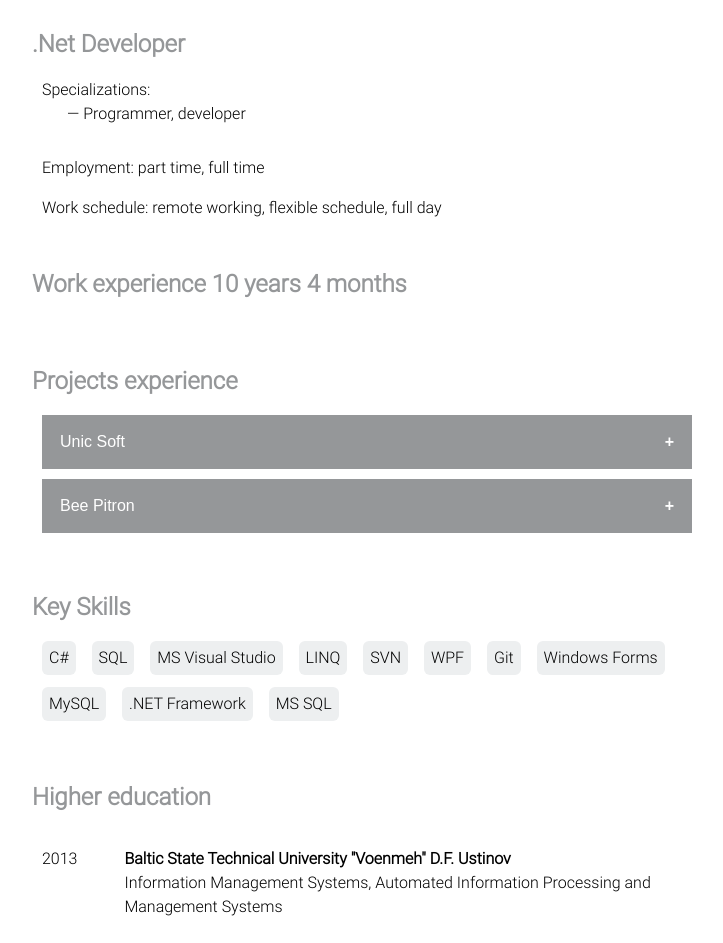
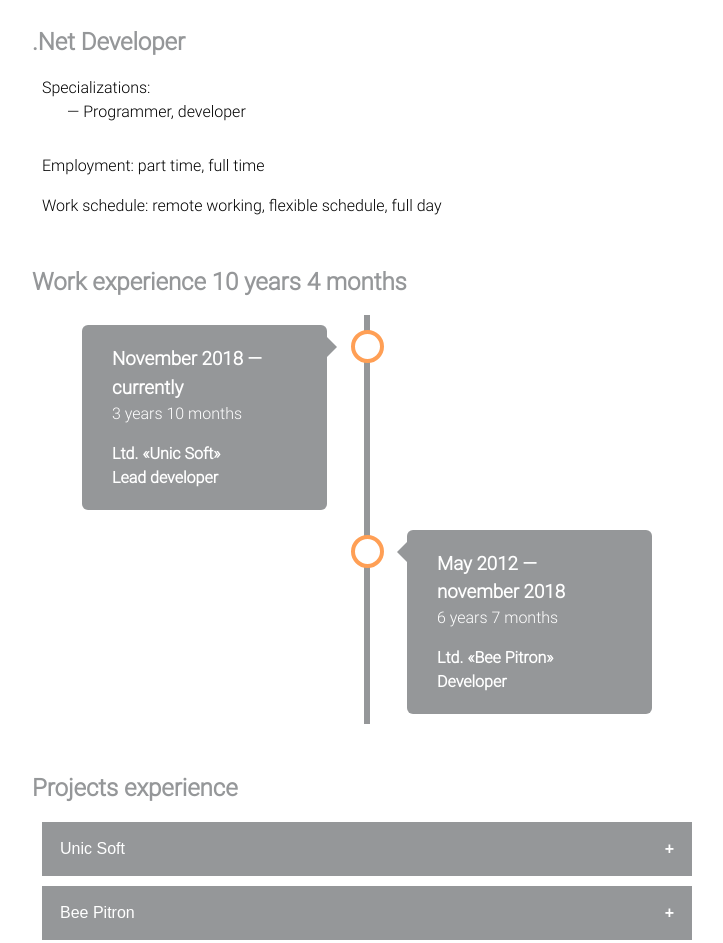
Before and after one commit to 4elovek-nevadimka/4elovek-nevadimka.github.io, a plain HTML site: page index.html in a window 1280 px wide. Shown: the part 255-1198 px from the top of the page, without its empty margins (273-996 px from the left). Drawn offline with Linux system fonts and the light colour scheme.

Commit message:
added timeline section

```diff
--- a/css/contacts-social-media.css
+++ b/css/contacts-social-media.css
@@ -1,23 +1,23 @@
 .contacts-social-container {
     display: flex;
-    height: 40px;
     margin-top: 10px;
 }
 
 .fa {
     padding: 10px;
-    width: 20px;
+    width: 40px;
     text-align: center;
-    margin: 2px 2px;
+    margin: 4px 4px;
     border-radius: 50%;
 }
 
 @media only screen and (max-width: 700px) {
     /* For mobile phones: */
     .fa {
-        width: 25px;
-        height: 25px;
-        margin: 0.5rem 0.65rem;
+        padding: 12px;
+        width: 50px;
+        height: 50px;
+        margin: 0.5rem 0.5rem;
     }
   }
 
--- a/css/style.css
+++ b/css/style.css
@@ -1,6 +1,10 @@
 @font-face {
     src: url('../fonts/Roboto-Light.ttf');
     font-family: "Roboto Light";
+}
+
+* {
+    box-sizing: border-box;
 }
 
 body, html {
--- /dev/null
+++ b/css/timeline.css
@@ -0,0 +1,135 @@
+/* The actual timeline (the vertical ruler) */
+.timeline {
+    position: relative;
+    max-width: 700px;
+    margin: 0 auto;
+}
+
+/* The actual timeline (the vertical ruler) */
+.timeline::after {
+    content: '';
+    position: absolute;
+    width: 6px;
+    background-color: #959799;
+    top: 0;
+    bottom: 0;
+    left: 50%;
+    margin-left: -3px;
+}
+
+/* Container around content */
+.timeline-container {
+    padding: 10px 40px;
+    position: relative;
+    background-color: inherit;
+    width: 50%;
+}
+
+/* The circles on the timeline */
+.timeline-container::after {
+    content: '';
+    position: absolute;
+    width: 25px;
+    height: 25px;
+    right: -17px;
+    background-color: white;
+    border: 4px solid #FF9F55;
+    top: 15px;
+    border-radius: 50%;
+    z-index: 1;
+}
+
+/* Place the container to the left */
+.left {
+    left: 0;
+}
+
+/* Place the container to the right */
+.right {
+    left: 50%;
+}
+
+/* Add arrows to the left container (pointing right) */
+.left::before {
+    content: " ";
+    height: 0;
+    position: absolute;
+    top: 22px;
+    width: 0;
+    z-index: 1;
+    right: 30px;
+    border: medium solid #959799;
+    border-width: 10px 0 10px 10px;
+    border-color: transparent transparent transparent #959799;
+}
+
+/* Add arrows to the right container (pointing left) */
+.right::before {
+    content: " ";
+    height: 0;
+    position: absolute;
+    top: 22px;
+    width: 0;
+    z-index: 1;
+    left: 30px;
+    border: medium solid #959799;
+    border-width: 10px 10px 10px 0;
+    border-color: transparent #959799 transparent transparent;
+}
+
+/* Fix the circle for containers on the right side */
+.right::after {
+    left: -16px;
+}
+
+/* The actual content */
+.timeline-content {
+    padding: 20px 30px;
+    background-color: #959799;
+    position: relative;
+    border-radius: 6px;
+    color: white;
+}
+
+.timeline-content h3 {
+    margin: 0px;
+}
+
+.timeline-content p {
+    font-weight: bold;
+}
+
+/* Media queries - Responsive timeline on screens less than 600px wide */
+@media screen and (max-width: 600px) {
+
+    /* Place the timelime to the left */
+    .timeline::after {
+        left: 31px;
+    }
+
+    /* Full-width containers */
+    .timeline-container {
+        width: 100%;
+        padding-left: 70px;
+        padding-right: 25px;
+    }
+
+    /* Make sure that all arrows are pointing leftwards */
+    .timeline-container::before {
+        left: 60px;
+        border: medium solid #959799;
+        border-width: 10px 10px 10px 0;
+        border-color: transparent #959799 transparent transparent;
+    }
+
+    /* Make sure all circles are at the same spot */
+    .left::after,
+    .right::after {
+        left: 15px;
+    }
+
+    /* Make all right containers behave like the left ones */
+    .right {
+        left: 0%;
+    }
+}
--- a/index.html
+++ b/index.html
@@ -7,6 +7,7 @@
     <link rel="stylesheet" type="text/css" href="css/style.css">
     <link rel="stylesheet" type="text/css" href="css/contacts-social-media.css">
     <link rel="stylesheet" type="text/css" href="css/collapsible-blocks.css">
+    <link rel="stylesheet" type="text/css" href="css/timeline.css">
     <link rel="stylesheet" href="https://cdnjs.cloudflare.com/ajax/libs/font-awesome/4.7.0/css/font-awesome.min.css">
     <title>Resume</title>
 </head>
@@ -22,7 +23,7 @@
                         <div class="section-text-container">
                             <p>Male, 31 year, born on 11 June 1991</p>
                             <p class="section-text-container__chapter">Contacts</p>
-                            <p style="margin-top: 10px;">
+                            <p style="margin-top: 4px;">
                                 +7 (988) 548-96-11,
                                 <a href="mailto:foo.bar@devmail.com">
                                     <span>foo.bar@devmail.com</span>
@@ -71,7 +72,30 @@
                     <div class="section-text">
                         <h2 class="section-text__header">Work experience 10 years 4 months</h2>
                         <div class="section-text-container">
-
+                            <div class="timeline">
+                                <div class="timeline-container left">
+                                    <div class="timeline-content">
+                                        <h3>November 2018 — currently</h3>
+                                        <span>3 years 10 months</span>
+                                        <p>
+                                            Ltd. «Unic Soft»
+                                            <br>
+                                            Lead developer
+                                        </p>
+                                    </div>
+                                </div>
+                                <div class="timeline-container right">
+                                    <div class="timeline-content">
+                                        <h3>May 2012 — november 2018</h3>
+                                        <span>6 years 7 months</span>
+                                        <p>
+                                            Ltd. «Bee Pitron»
+                                            <br>
+                                            Developer
+                                        </p>
+                                    </div>
+                                </div>
+                            </div>
                         </div>
                     </div>
                 </div>
```
